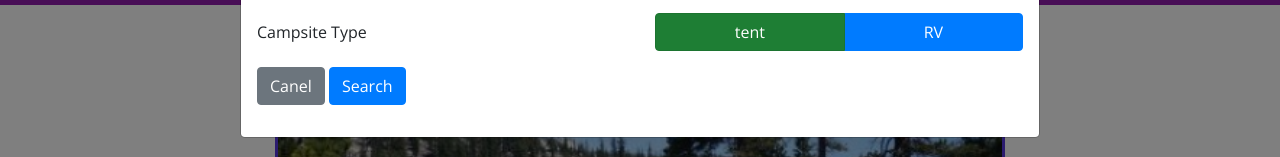
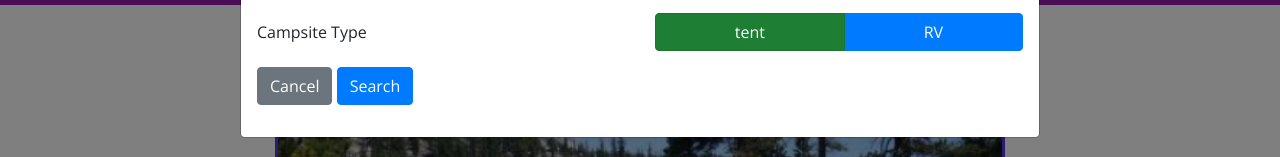
Before and after one commit to jgilday01/bootstrap-practice, a website: page index.html in a window 1280 px wide. Both pictures are taken after a click on the link "Reserve Campsite". Shown: the part 215-372 px from the top of the page. Drawn offline with nearby package versions, Linux system fonts and the light colour scheme; files that its build step writes are made by us from their sources.

Commit message:
update button

```diff
--- a/index.html
+++ b/index.html
@@ -84,7 +84,7 @@
 
                   <div class="form-group row">
                      <div class="col">
-                        <button class="btn btn-secondary" type="button" data-dismiss="modal">Canel</button>
+                        <button class="btn btn-secondary" type="button" data-dismiss="modal">Cancel</button>
                         <button class="btn btn-primary" type="submit">Search</button>
                      </div>
                   </div>
```
